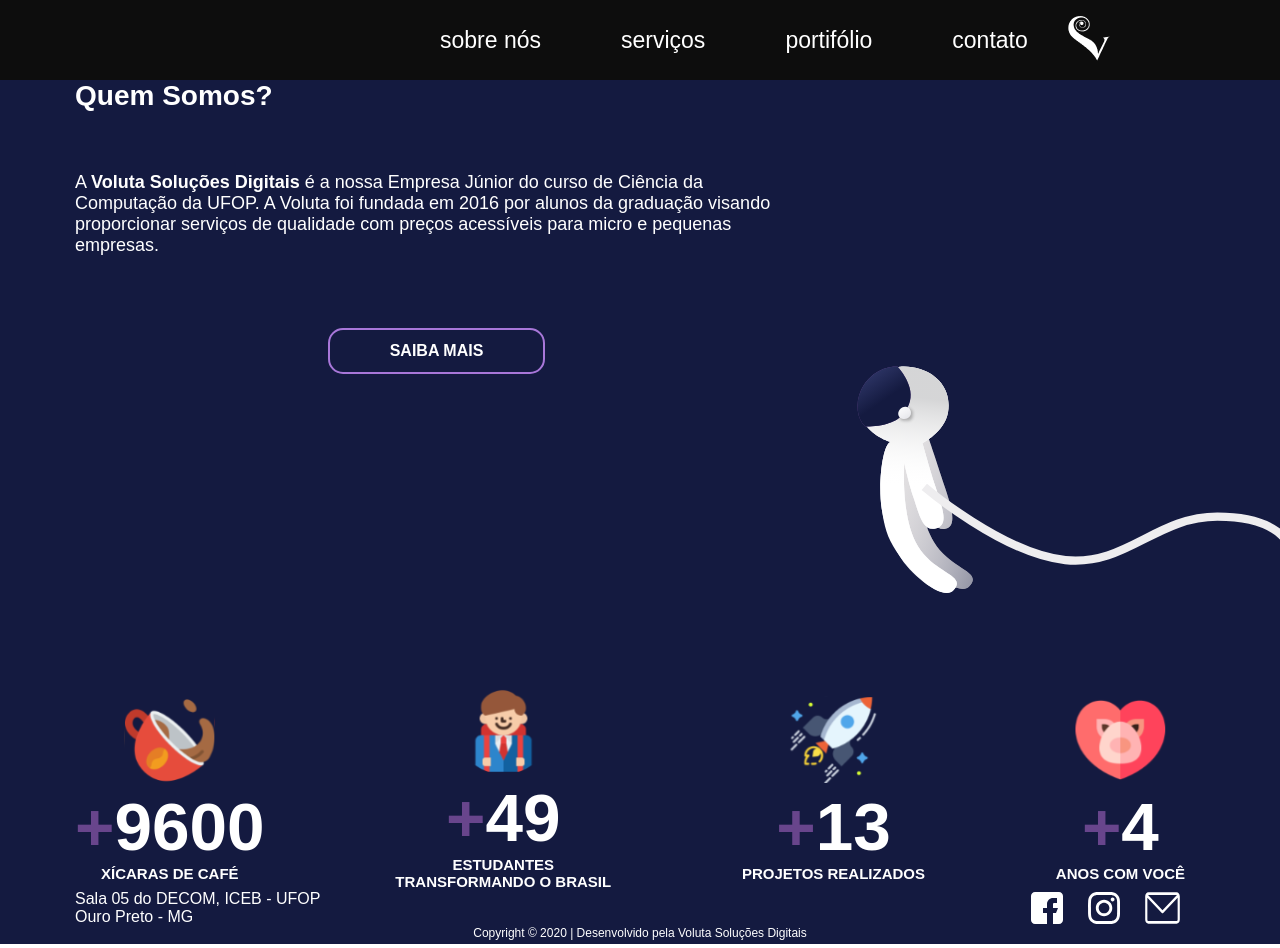
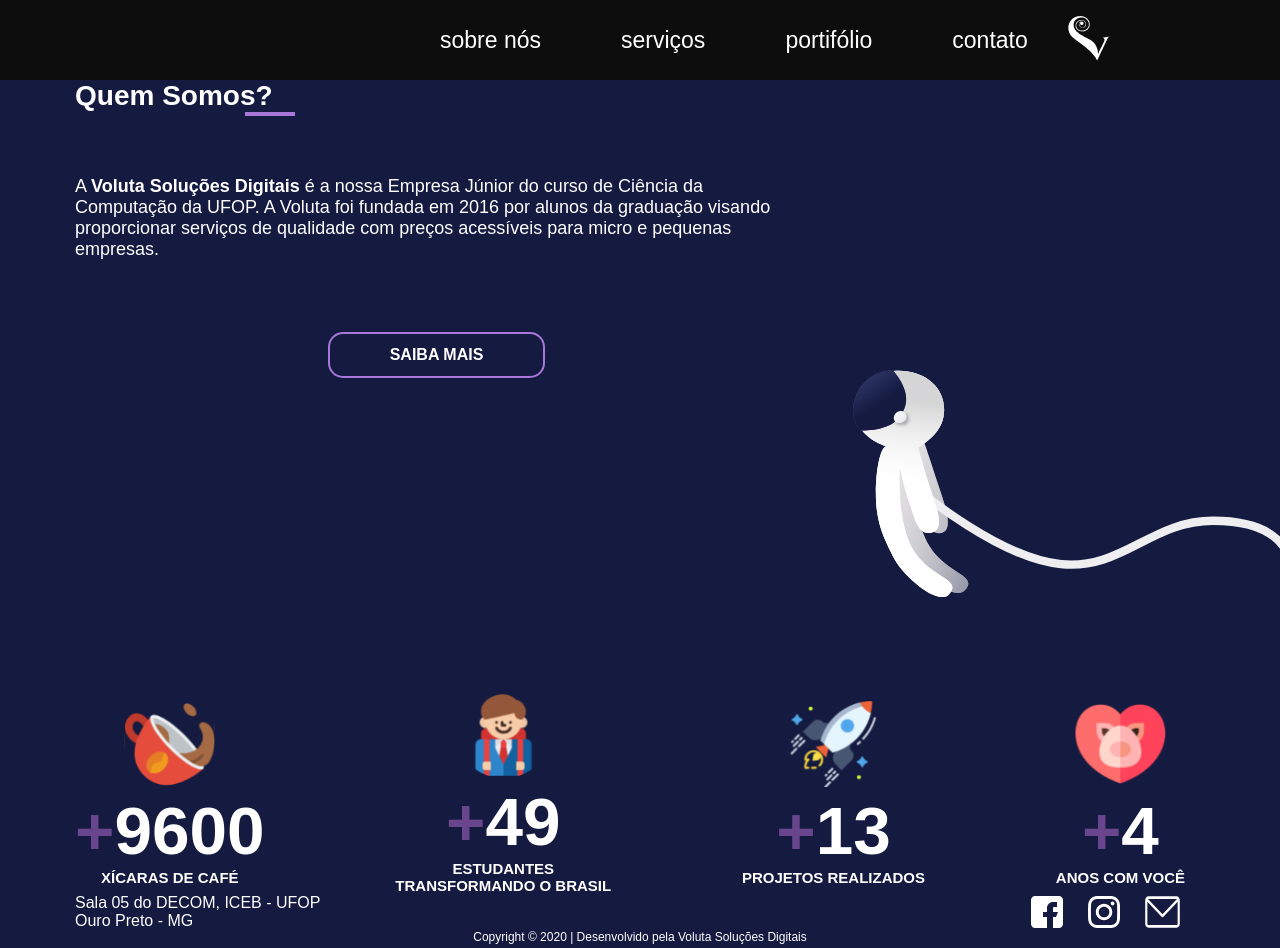
Before and after one commit to nicollecnunes/site-voluta, a React (Create React App) app: page / in a window 1280 px wide. Built offline with nearby package versions, Linux system fonts and the light colour scheme.

Commit message:
quemsomos finalizado + estilo global de botoes e titulos

```diff
--- a/src/components/quemsomos/quemsomos.js
+++ b/src/components/quemsomos/quemsomos.js
@@ -14,8 +14,9 @@ export default function QuemSomosJS() {
     return (
         <section>
         <div class="quemsomos">
-            <div class="titulo">
+            <div class="titulopadrao">
             	<p>Quem Somos?</p>
+            	<hr></hr>
             </div>
             <div class="flexquemsomos">
 	            <div class="flex1">
--- a/src/components/quemsomos/style.css
+++ b/src/components/quemsomos/style.css
@@ -2,17 +2,6 @@
     background-color: #141A40;
     color: #ffff;
     padding-left: 75px;
-}
-
-.quemsomos .titulo{
-    display: block;
-    padding-bottom: 60px;
-    font: 28px "Poppins", sans-serif;
-}
-
-.quemsomos .titulo p{
-	font: 28px "Poppins", sans-serif;
-	font-weight: bold;
 }
 
 .quemsomos .flexquemsomos {
@@ -52,24 +41,6 @@
 
 .quemsomos .flexquemsomos .flex1 .botaocontainer{
 	text-align: center;
-}
-
-.quemsomos .flexquemsomos .flex1 .botaocontainer .botaopadrao {
-	background-color:transparent;
-	border-radius:15px;
-	border:2px solid #A877D9;
-	display:inline-block;
-	cursor:pointer;
-	color:#ffffff;
-	font: 16px "Montserrat", sans-serif;
-	font-weight:bold;
-	padding:12px 60px;
-	text-decoration:none;
-}
-.quemsomos .flexquemsomos .flex1 .botaocontainer .botaopadrao:hover {
-	background-color:white;
-	color:#68458C;
-	border:2px solid #ffff;
 }
 
 .quemsomos .flexnumeros{
--- a/src/globalStyle.css
+++ b/src/globalStyle.css
@@ -4,3 +4,36 @@
     outline: 0;
     box-sizing: border-box;
 }
+
+.titulopadrao{
+    display: block;
+    padding-bottom: 60px;
+    font: 28px "Poppins", sans-serif;
+    font-weight: bold;
+}
+
+.titulopadrao hr{
+	width: 50px;
+	border: 2px solid #A877D9;
+	margin-left: 170px;
+}
+
+.botaopadrao {
+	text-align: center;
+	background-color:transparent;
+	border-radius:15px;
+	border:2px solid #A877D9;
+	display:inline-block;
+	cursor:pointer;
+	color:#ffffff;
+	font: 16px "Montserrat", sans-serif;
+	font-weight:bold;
+	padding:12px 60px;
+	text-decoration:none;
+}
+
+.botaopadrao:hover {
+	background-color:white;
+	color:#68458C;
+	border:2px solid #ffff;
+}
```
Also changed, not shown: src/assets/images/astronauta.svg.
